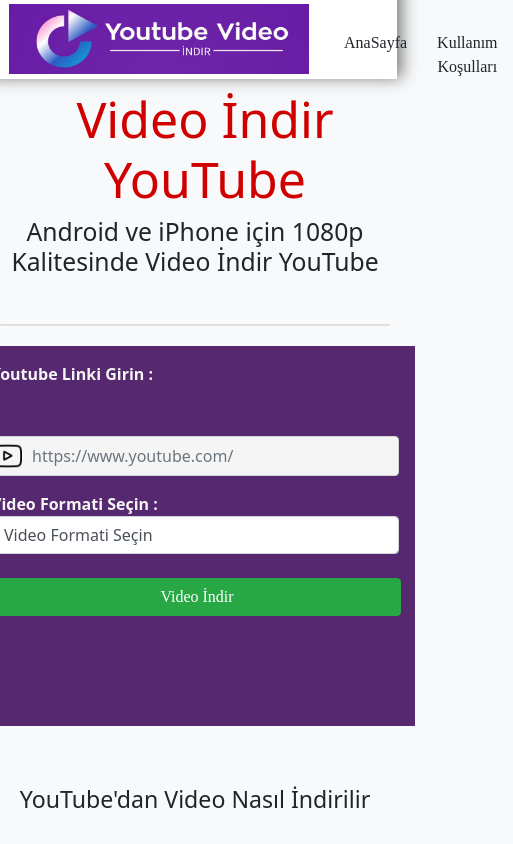
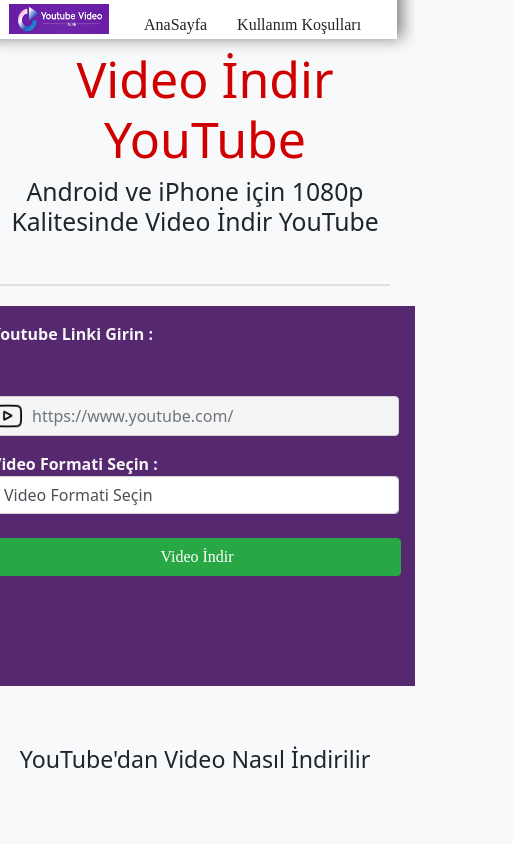
Before and after one commit to fioresglobal/ytdownloader, a plain HTML site: page index.html in a window 390 px wide. Shown: the top 844 px of the page, 513 px wide, since content can reach past the window. Drawn offline with nearby package versions, Linux system fonts and the light colour scheme.

Commit message:
Update style.css

```diff
--- a/style.css
+++ b/style.css
@@ -126,27 +126,32 @@
 .st{
     margin-top: 20px;
 }
-@-webkit-keyframes fade {
-    from {
-      opacity: .4
+@media only screen and (max-width: 600px){
+    .header-image {
+        width: 100px;
+        height: 30px;
     }
-    to {
-      opacity: 1
+    .headerout {
+        height: 50px;
+        margin-top: -11px;
+        margin-left: -7px;
+        margin-right: -7px;
+        background-color: white;
+        box-shadow: 0 -6px 15px 5px rgba(0,0,0,0.5);
     }
-  }
-  @keyframes fade {
-    from {
-      opacity: .4
+    .btn {
+        border: none;
+        color: black;
+        background-color: white;
+        text-decoration: none;
+        display: inline-block;
+        text-align: center;
+        margin:  2px;
+        cursor: pointer;
+        font-family: 'Times New Roman', Times, serif;
     }
-    to {
-      opacity: 1
+    .header-buttons{
+        display: flex;
+        text-align: right;
     }
-  }
-  /* On smaller screens, decrease text size */
-  @media only screen and (max-width: 300px) {
-    .prev,
-    .next,
-    .text {
-      font-size: 11px
-    }
-  }
+}
```
